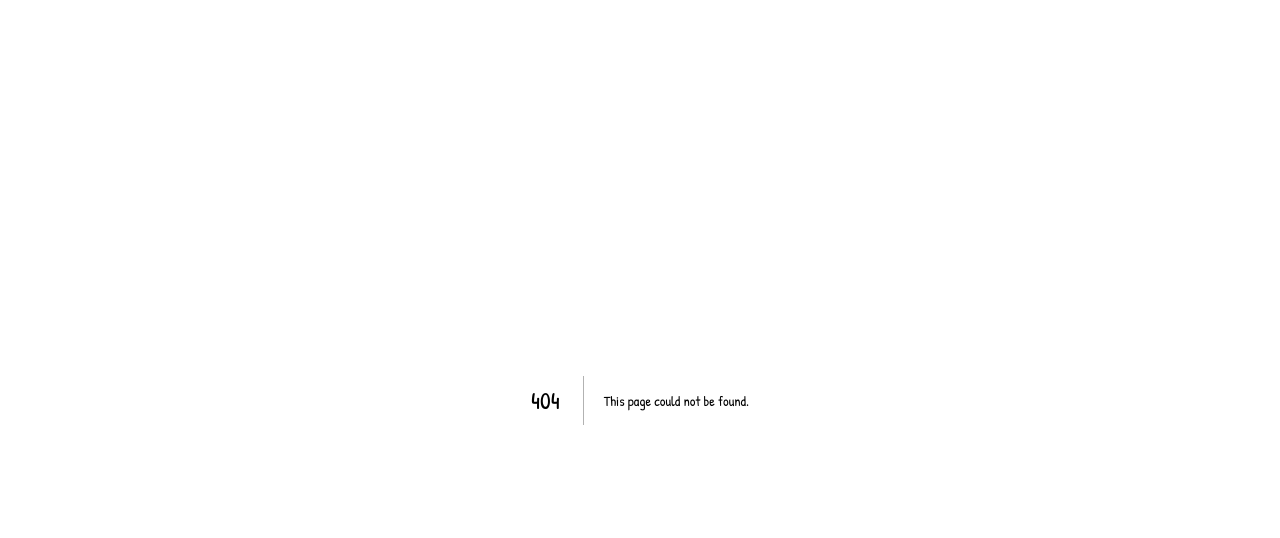
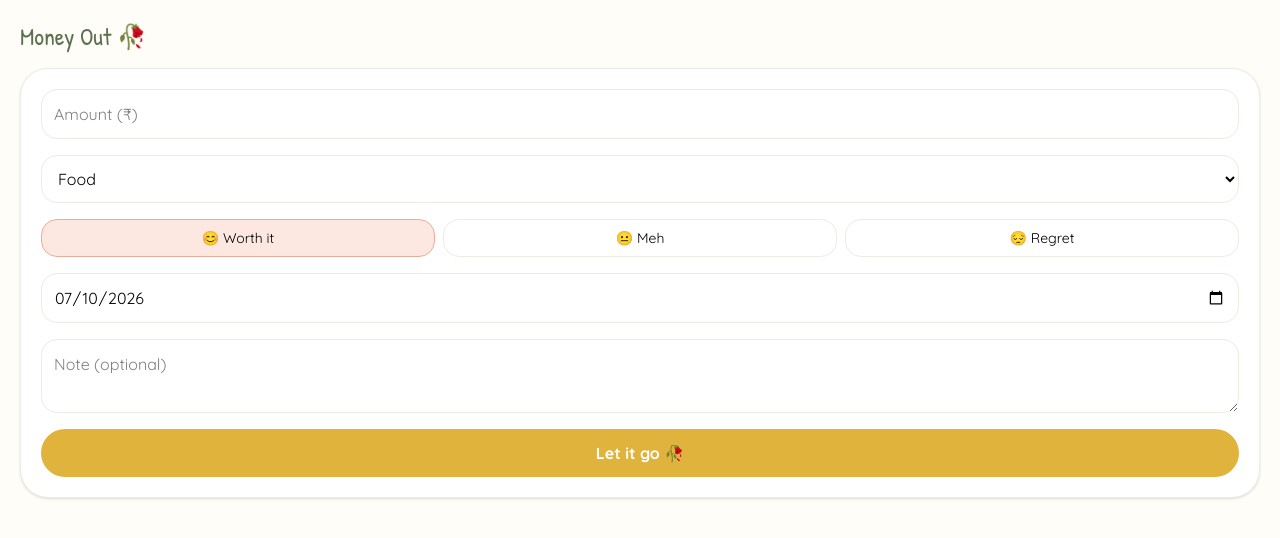
Before and after one commit to dhanushreebit17/Sunflora, a Next.js app: page /money-out in a window 1280 px wide. Before the commit this address had no page. Shown: the top 538 px of the page. Built offline with nearby package versions, Linux system fonts and the light colour scheme.

Commit message:
Added new Money-out page

```diff
--- /dev/null
+++ b/src/app/money-out/page.js
@@ -0,0 +1,82 @@
+'use client'
+import { useState } from 'react'
+import { supabase } from '@/lib/supabaseClient'
+import toast from 'react-hot-toast'
+
+const CATEGORIES = ['Food', 'Shopping', 'Travel', 'Bills', 'Fun', 'Self-care', 'Other']
+const MOODS = [
+  { value: 'worth_it', label: '😊 Worth it' },
+  { value: 'meh', label: '😐 Meh' },
+  { value: 'regret', label: '😔 Regret' },
+]
+
+export default function MoneyOut() {
+  const [form, setForm] = useState({
+    amount: '',
+    category: CATEGORIES[0],
+    mood: 'worth_it',
+    entry_date: new Date().toISOString().slice(0,10),
+    note: ''
+  })
+  const [loading, setLoading] = useState(false)
+
+  async function submit(e) {
+    e.preventDefault()
+    setLoading(true)
+    const { data: { user } } = await supabase.auth.getUser()
+    const { error } = await supabase.from('expenses').insert({
+      amount: Number(form.amount),
+      category: form.category,
+      mood: form.mood,
+      entry_date: form.entry_date,
+      note: form.note,
+      user_id: user.id
+    })
+    setLoading(false)
+    if (error) return toast.error('Could not save 🥀')
+    toast.success('Logged it! 🌱')
+    setForm({ amount:'', category: CATEGORIES[0], mood: 'worth_it', entry_date: new Date().toISOString().slice(0,10), note:'' })
+  }
+
+  return (
+    <main className="p-5 pb-24 bg-cream-50 min-h-screen">
+      <h1 className="font-heading text-2xl text-sage-700 mb-4">Money Out 🥀</h1>
+      <form onSubmit={submit} className="garden-card flex flex-col gap-4">
+        <input type="number" placeholder="Amount (₹)" required
+          className="rounded-2xl border border-sage-100 p-3"
+          value={form.amount} onChange={e=>setForm({...form, amount:e.target.value})} />
+
+        <select required
+          className="rounded-2xl border border-sage-100 p-3"
+          value={form.category} onChange={e=>setForm({...form, category:e.target.value})}>
+          {CATEGORIES.map(cat => <option key={cat} value={cat}>{cat}</option>)}
+        </select>
+
+        <div className="flex gap-2">
+          {MOODS.map(m => (
+            <button
+              key={m.value}
+              type="button"
+              onClick={() => setForm({...form, mood: m.value})}
+              className={`flex-1 rounded-2xl border p-2 text-sm transition
+                ${form.mood === m.value ? 'bg-peach-100 border-peach-400' : 'border-sage-100'}`}
+            >
+              {m.label}
+            </button>
+          ))}
+        </div>
+
+        <input type="date" className="rounded-2xl border border-sage-100 p-3"
+          value={form.entry_date} onChange={e=>setForm({...form, entry_date:e.target.value})} />
+
+        <textarea placeholder="Note (optional)" className="rounded-2xl border border-sage-100 p-3"
+          value={form.note} onChange={e=>setForm({...form, note:e.target.value})} />
+
+        <button disabled={loading}
+          className="bg-gold-400 text-white rounded-full py-3 font-bold active:scale-95 transition disabled:opacity-50">
+          {loading ? 'Saving...' : 'Let it go 🥀'}
+        </button>
+      </form>
+    </main>
+  )
+}
```
